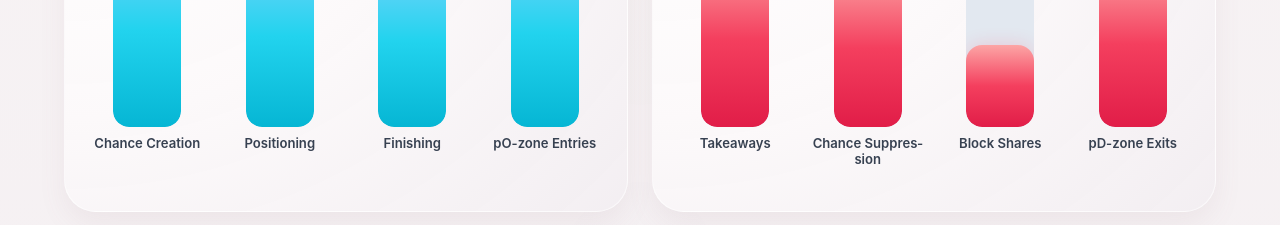
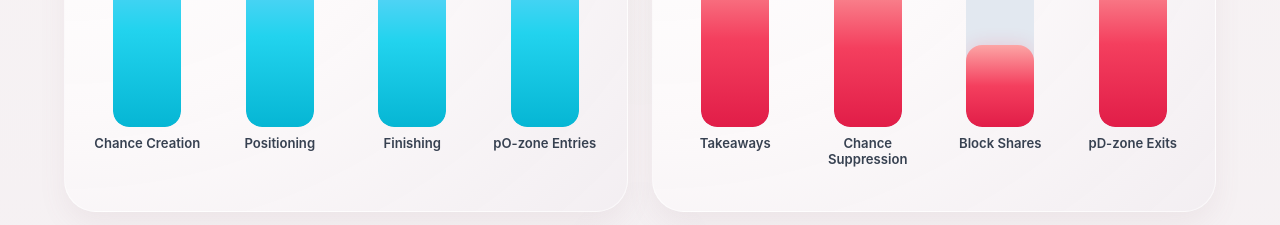
Before and after one commit to alanpham5/blue-line-breakdown, a React (Create React App) app: page /players/profile-preview in a window 1280 px wide. Shown: the part 1420-1645 px from the top of the page. Built offline with nearby package versions, Linux system fonts and the light colour scheme; no server answers.

Commit message:
Update PlayerQualityCard.jsx

```diff
--- a/src/features/players/components/PlayerQualityCard.jsx
+++ b/src/features/players/components/PlayerQualityCard.jsx
@@ -16,19 +16,6 @@ const PROXIED_KEYS = new Set([
 
 const hasProxiedBars = (stats) =>
   (stats || []).some((stat) => PROXIED_KEYS.has(stat.key));
-
-const SOFT_HYPHEN = "­";
-const BREAK_POINTS = {
-  Takeaways: ["Take", "aways"],
-  Suppression: ["Sup", "pres", "sion"],
-  Positioning: ["Posi", "tion", "ing"],
-};
-
-const breakableLabel = (label) =>
-  label
-    .split(" ")
-    .map((word) => (BREAK_POINTS[word] || [word]).join(SOFT_HYPHEN))
-    .join(" ");
 
 const labelSize = (shareable, compact, crowded) => {
   if (shareable) return compact ? "text-sm" : "text-lg";
@@ -173,10 +160,10 @@ export const PlayerQualityCard = ({
                 </div>
                 <div className="min-h-[3.25rem] text-center">
                   <p
-                    className={`${labelSize(shareable, compact, stats.length >= 4)} font-semibold leading-tight text-gray-300 light:text-gray-700`}
+                    className={`${labelSize(shareable, compact, stats.length >= 4)} font-semibold leading-tight text-gray-300 hyphens-none break-normal light:text-gray-700`}
                     data-export-nudge={shareable ? 6 : undefined}
                   >
-                    {shareable ? stat.label : breakableLabel(stat.label)}
+                    {stat.label}
                   </p>
                 </div>
               </div>
```
